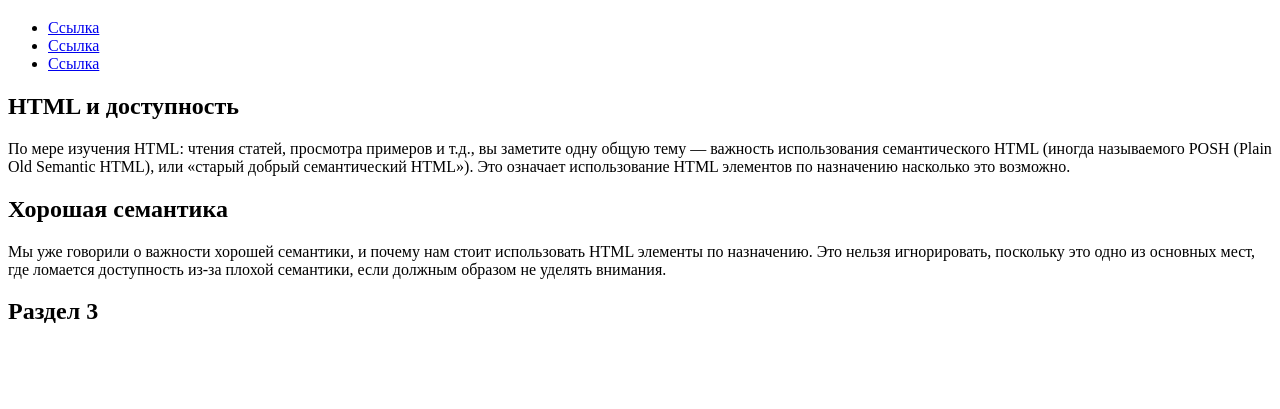
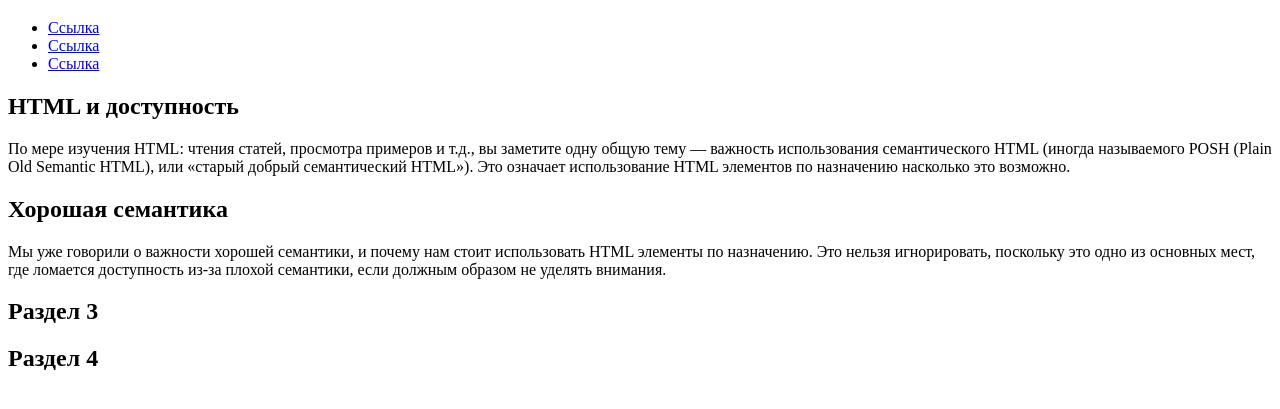
Before and after one commit to jorjodell/lesson19, a plain HTML site: page index.html in a window 1280 px wide. Shown: the part 61-470 px from the top of the page. Drawn offline with Linux system fonts and the light colour scheme.

Commit message:
Добавить раздел 4

```diff
--- a/index.html
+++ b/index.html
@@ -28,6 +28,9 @@
     <section>
       <h2>Раздел 3</h2>
     </section>
+    <section>
+      <h2>Раздел 4</h2>
+    </section>
   </main>
 </body>
 </html>
```
